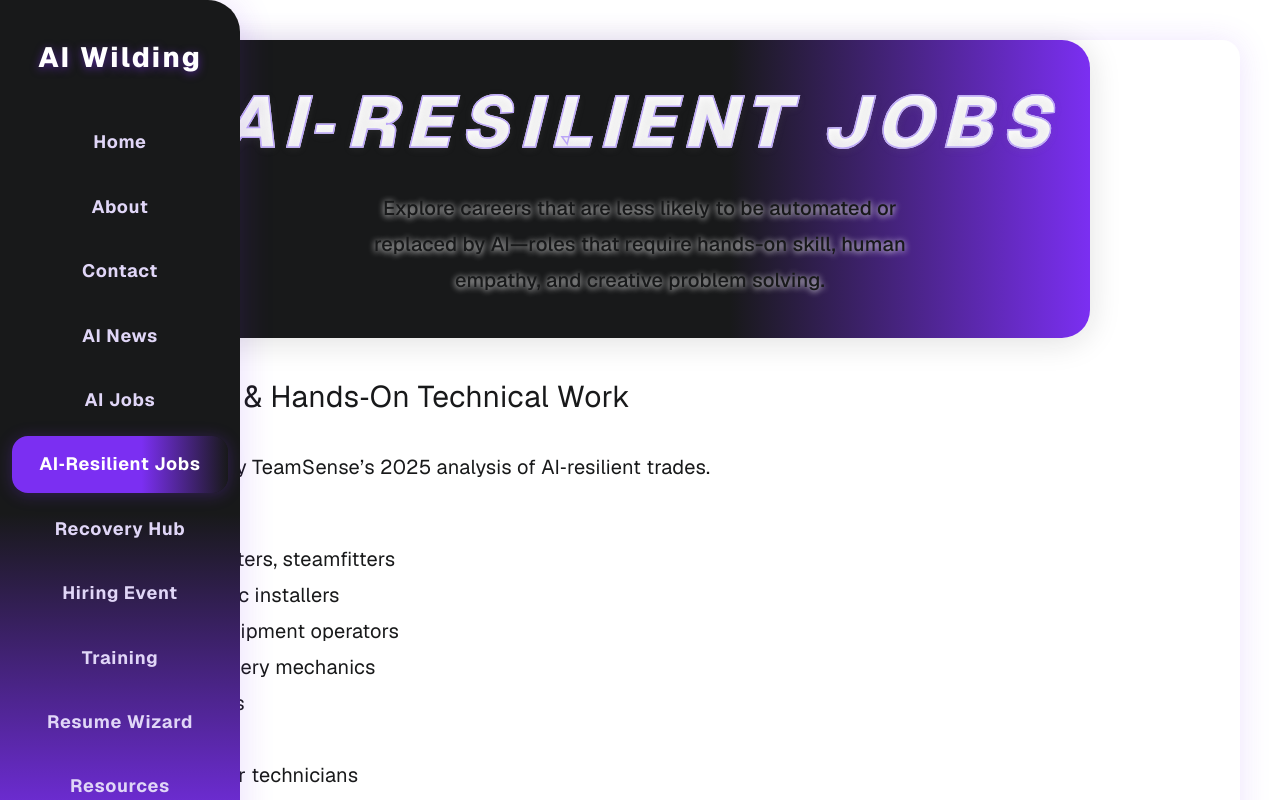
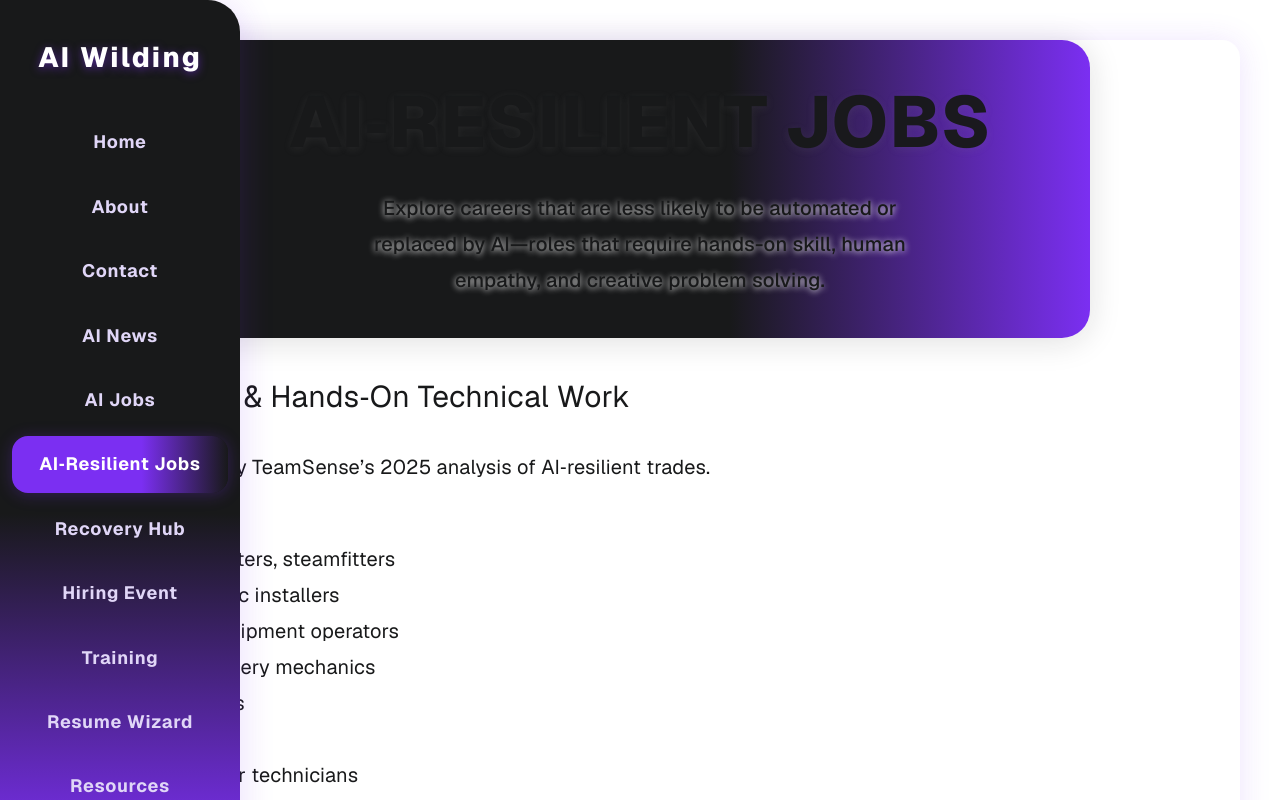
Before and after one commit to Shellzonit/auralis-sanctuary-, a Next.js app: page /admin/ai-resilient-jobs in a window 1280 px wide. Shown: the top 800 px of the page. Built offline with nearby package versions, Linux system fonts and the light colour scheme.

Commit message:
Unify heading fonts for AI-Resilient Jobs and AI News with site style

```diff
--- a/app/admin/ai-resilient-jobs/page.tsx
+++ b/app/admin/ai-resilient-jobs/page.tsx
@@ -22,12 +22,11 @@ const AIResilientJobsPage = () => {
       >
         <h1
           style={{
-            color: 'rgba(255,255,255,0.97)',
+            color: 'rgba(24,25,26,0.97)',
             fontSize: 'clamp(2.8rem, 7vw, 4.5rem)',
             fontWeight: 800,
-            fontFamily: 'Playfair Display, Georgia, serif',
-            fontStyle: 'italic',
-            letterSpacing: '0.12em',
+            fontFamily: 'var(--font-geist-sans), Inter, Segoe UI, Arial, sans-serif',
+            letterSpacing: '0.01em',
             textTransform: 'uppercase',
             textAlign: 'center',
             margin: 0,
@@ -37,14 +36,6 @@ const AIResilientJobsPage = () => {
             position: 'relative',
             zIndex: 2,
             textShadow: '0 2px 8px #8882',
-            WebkitTextStroke: '1.5px #bba6f7',
-            filter: 'none',
-            background: 'linear-gradient(180deg, #fff 60%, #e0d6f7 100%)',
-            WebkitBackgroundClip: 'text',
-            WebkitTextFillColor: 'transparent',
-            backgroundClip: 'text',
-            maskImage: 'linear-gradient(to bottom, #fff 80%, transparent 100%)',
-            WebkitMaskImage: 'linear-gradient(to bottom, #fff 80%, transparent 100%)',
             lineHeight: 1.18,
             paddingBottom: '0.18em',
           }}
```
Also changed, not shown: app/ai-news/page.tsx (+3 -12 lines).
